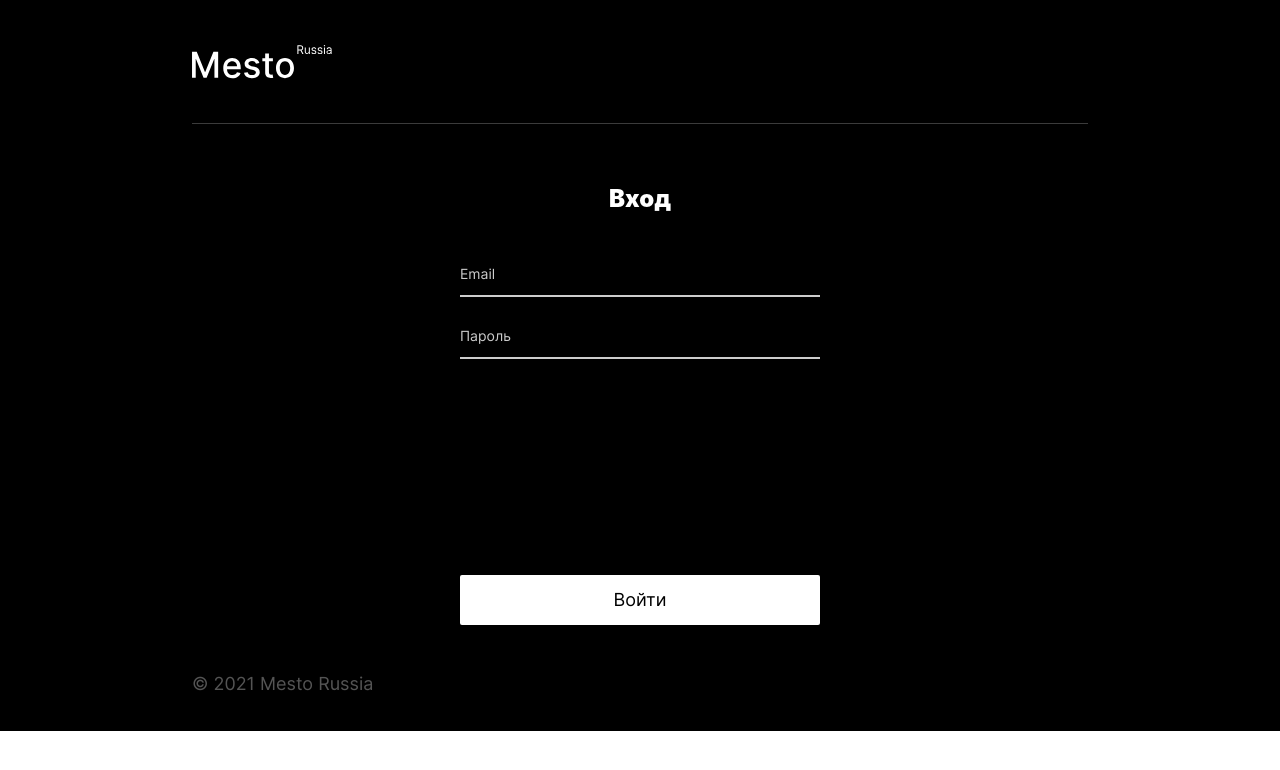
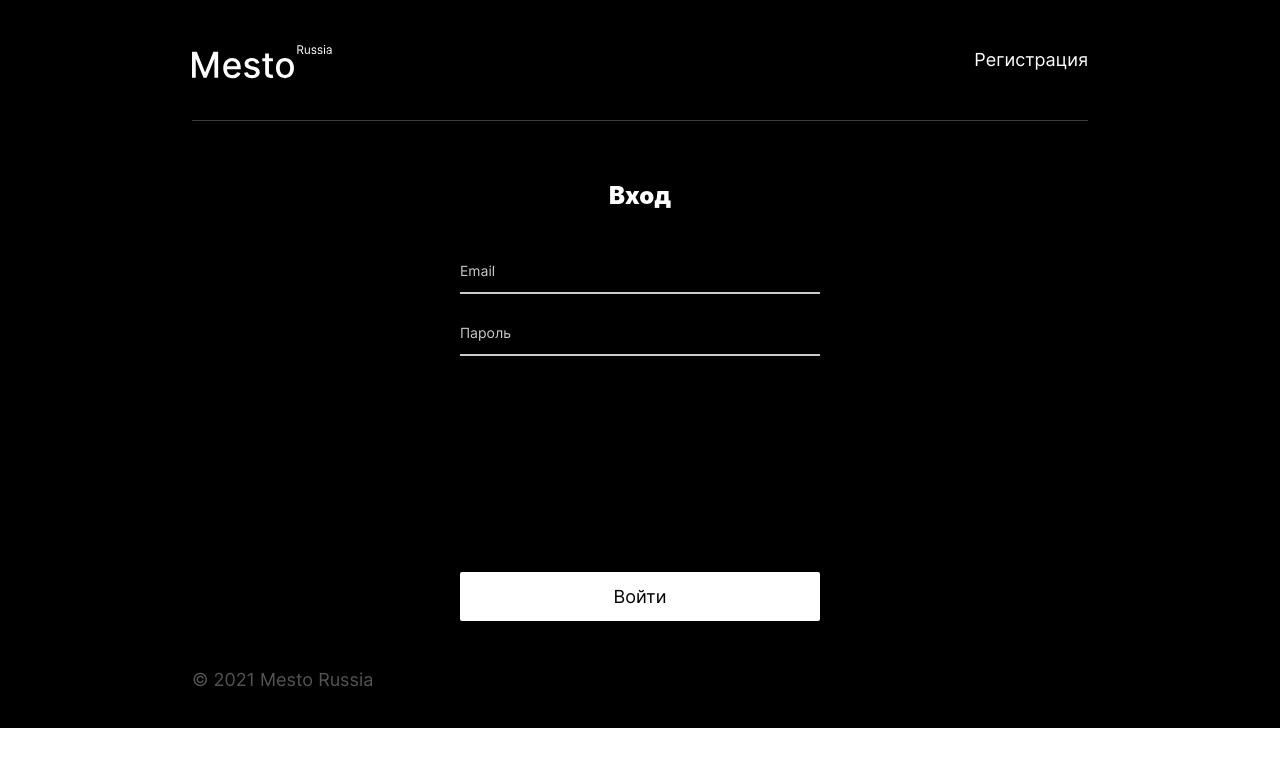
Before and after one commit to MSLP/react-mesto-auth, a React (Create React App) app: page /signin in a window 1280 px wide. Shown: the top 770 px of the page. Built offline with nearby package versions, Linux system fonts and the light colour scheme; no server answers; a web font is replaced by a local one.

Commit message:
add button in header

```diff
--- /dev/null
+++ b/src/blocks/header/__button/header__button.css
@@ -0,0 +1,22 @@
+.header__button {
+  margin-right: 30px;
+  margin-bottom: 33px;
+  background-color: transparent;
+  color: #fff;
+  font-family: inherit;
+  font-size: 14px;
+  text-align: right;
+  line-height: 1.2;
+}
+
+.header__button:hover {
+  opacity: 0.6;
+}
+
+@media screen and (min-width: 768px) {
+  .header__button {
+    font-size: 18px;
+    margin-right: 0;
+    margin-bottom: 46px;
+  }
+}
--- a/src/blocks/header/__logo/header__logo.css
+++ b/src/blocks/header/__logo/header__logo.css
@@ -1,6 +1,6 @@
 .header__logo {
   padding-bottom: 32px;
-  padding-left: 27px;
+  padding-left: 30px;
   min-width: 100px;
 }
 
--- a/src/blocks/header/header.css
+++ b/src/blocks/header/header.css
@@ -1,5 +1,6 @@
 .header {
-  display: block;
+  display: flex;
+  justify-content: space-between;
   width: 100%;
   padding-top: 28px;
   border-bottom: 1px solid rgba(84, 84, 84, 0.7);
--- a/src/components/Header.js
+++ b/src/components/Header.js
@@ -1,11 +1,38 @@
 import React from 'react';
+import { useHistory, useLocation } from 'react-router-dom';
 import logo from '../images/Vector.svg';
 
 // шапка сайта
 function Header() {
+  const history = useHistory();
+  const location = useLocation();
+  const [buttonText, setButtonText] = React.useState('');
+
+  function handleClick() {
+    if (location.pathname === '/signup' || location.pathname === '/main') {
+      history.push('/signin')
+    }
+    else if (location.pathname === '/signin') {
+      history.push('/signup')
+    }
+  }
+
+  React.useEffect(() => {
+    if (location.pathname === '/signup') {
+      setButtonText('Войти');
+    }
+    else if (location.pathname === '/signin') {
+      setButtonText('Регистрация');
+    }
+    else if (location.pathname === '/main') {
+      setButtonText('Выйти');
+    }
+  }, [location]);
+  console.log(location);
   return (
     <header className="header">
         <img className="header__logo" src={logo} alt="логотип"/>
+        <button onClick={handleClick} className="button header__button">{buttonText}</button>
     </header>
   );
 }
--- a/src/index.css
+++ b/src/index.css
@@ -7,6 +7,7 @@
 
 @import url(./blocks/header/header.css);
 @import url(./blocks/header/__logo/header__logo.css);
+@import url(./blocks/header/__button/header__button.css);
 
 @import url(./blocks/profile/profile.css);
 @import url(./blocks/profile/__edit-avatar/profile__edit-avatar.css);
```
